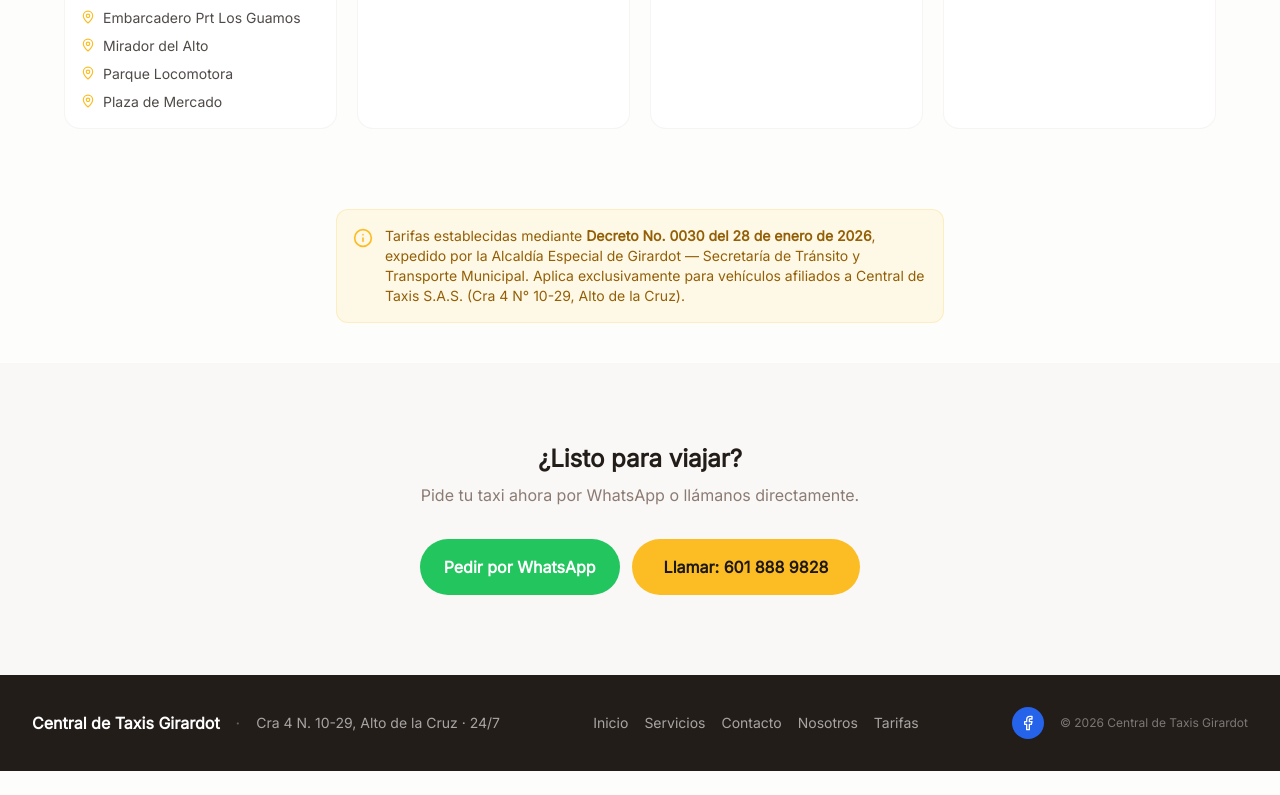
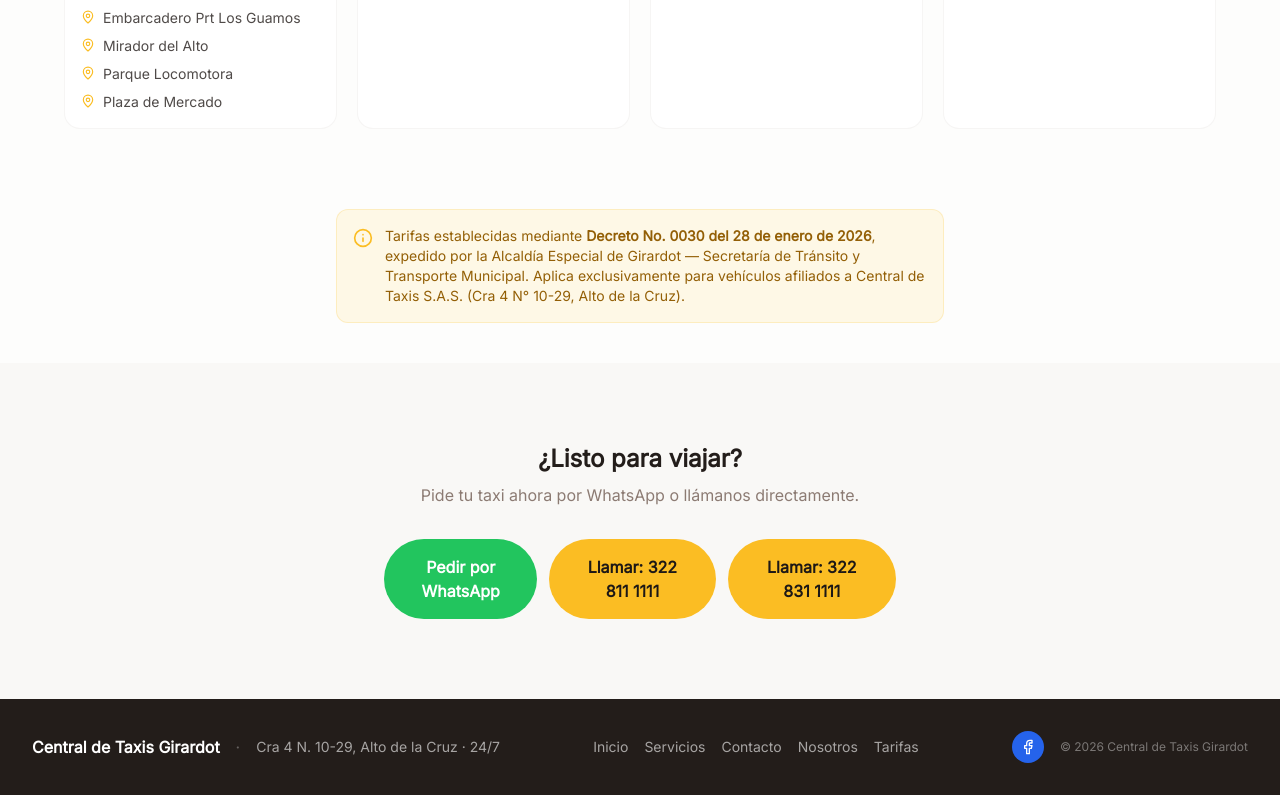
Before and after one commit to El-Jimenezzz/Central_Web, a React (Vite) app: page /tarifas in a window 1280 px wide. Shown: the part 2291-3086 px from the top of the page. Before the commit the page ends 3062 px from the top, so only its background shows below. Built offline with nearby package versions, Linux system fonts and the light colour scheme.

Commit message:
feat: agregar traslados aeropuerto, dos números en tarifas

```diff
--- a/src/components/ServicesSection.tsx
+++ b/src/components/ServicesSection.tsx
@@ -1,4 +1,4 @@
-import { Car, Bus, Clock } from "lucide-react";
+import { Car, Bus, Clock, Plane } from "lucide-react";
 import { useScrollReveal } from "@/hooks/useScrollReveal";
 
 const ServicesSection = () => {
@@ -13,6 +13,11 @@
       icon: Bus,
       title: "Traslados a la Terminal de Transporte",
       description: "Llega a tiempo y sin estrés. Te llevamos o recogemos directamente en la Terminal de Transporte de Girardot con puntualidad garantizada.",
+    },
+    {
+      icon: Plane,
+      title: "Traslados al Aeropuerto",
+      description: "Viaja tranquilo sin preocuparte por el tiempo. Te llevamos o recogemos en el aeropuerto más cercano con puntualidad garantizada.",
     },
     {
       icon: Clock,
@@ -34,7 +39,7 @@
           </p>
         </div>
 
-        <div className="grid grid-cols-1 md:grid-cols-3 gap-8">
+        <div className="grid grid-cols-1 md:grid-cols-2 lg:grid-cols-4 gap-8">
           {services.map((service, index) => {
             const IconComponent = service.icon;
             return (
--- a/src/pages/Tarifas.tsx
+++ b/src/pages/Tarifas.tsx
@@ -430,10 +430,16 @@
                 Pedir por WhatsApp
               </a>
               <a
-                href="tel:6018889828"
+                href="tel:3228111111"
                 className="taxi-button inline-flex items-center justify-center"
               >
-                Llamar: 601 888 9828
+                Llamar: 322 811 1111
+              </a>
+              <a
+                href="tel:3228311111"
+                className="taxi-button inline-flex items-center justify-center"
+              >
+                Llamar: 322 831 1111
               </a>
             </div>
           </div>
```
